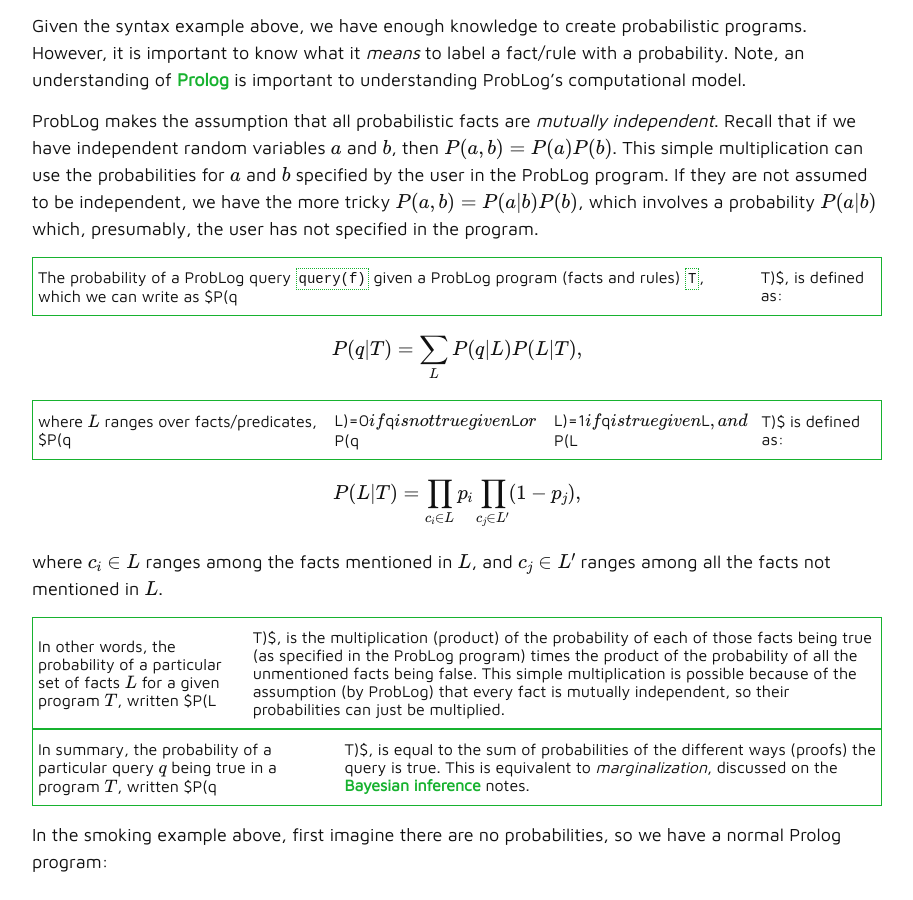
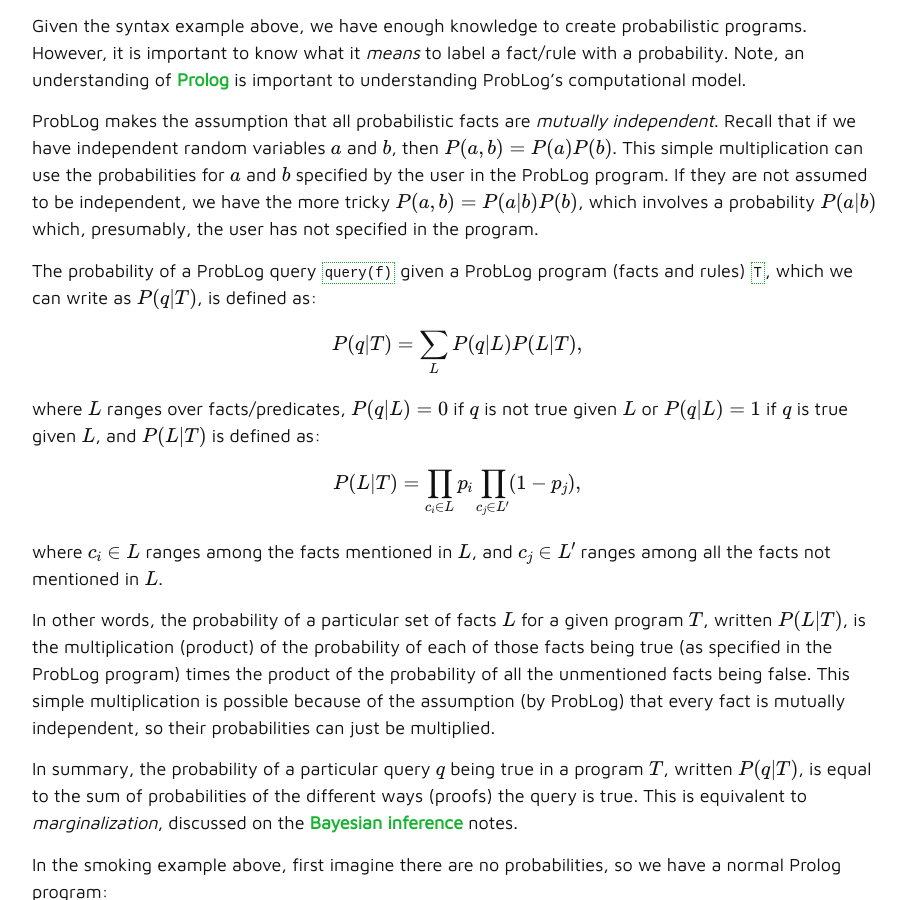
Before and after one commit to joshuaeckroth/csci431-website, a Jekyll site: the page built from notes/problog.md, in a window 1280 px wide and 900 px high, scrolled down 2224 px. Shown: the whole window, without its empty margins (183-1096 px from the left). Built offline with Jekyll 4.4.1, drawn with Linux system fonts in a browser that asks for light colours; some web fonts are replaced; formulas are drawn with MathJax 3; some of the changed text lies outside the part shown.

Commit message:
Formatting

```diff
--- a/notes/problog.md
+++ b/notes/problog.md
@@ -100,19 +100,19 @@ Given the syntax example above, we have enough knowledge to create probabilistic
 
 ProbLog makes the assumption that all probabilistic facts are *mutually independent*. Recall that if we have independent random variables $a$ and $b$, then $P(a,b)=P(a)P(b)$. This simple multiplication can use the probabilities for $a$ and $b$ specified by the user in the ProbLog program. If they are not assumed to be independent, we have the more tricky $P(a,b)=P(a\|b)P(b)$, which involves a probability $P(a\|b)$ which, presumably, the user has not specified in the program.
 
-The probability of a ProbLog query `query(f)` given a ProbLog program (facts and rules) `T`, which we can write as $P(q|T)$, is defined as:
+The probability of a ProbLog query `query(f)` given a ProbLog program (facts and rules) `T`, which we can write as $P(q\|T)$, is defined as:
 
 $$P(q|T)=\sum_{L} P(q|L)P(L|T),$$
 
-where $L$ ranges over facts/predicates, $P(q|L)=0$ if $q$ is not true given $L$ or $P(q|L)=1$ if $q$ is true given $L$, and $P(L|T)$ is defined as:
+where $L$ ranges over facts/predicates, $P(q\|L)=0$ if $q$ is not true given $L$ or $P(q\|L)=1$ if $q$ is true given $L$, and $P(L\|T)$ is defined as:
 
 $$P(L|T)=\prod_{c_i \in L} p_i \prod_{c_j \in L'} (1-p_j),$$
 
 where $c_i \in L$ ranges among the facts mentioned in $L$, and $c_j \in L'$ ranges among all the facts not mentioned in $L$.
 
-In other words, the probability of a particular set of facts $L$ for a given program $T$, written $P(L|T)$, is the multiplication (product) of the probability of each of those facts being true (as specified in the ProbLog program) times the product of the probability of all the unmentioned facts being false. This simple multiplication is possible because of the assumption (by ProbLog) that every fact is mutually independent, so their probabilities can just be multiplied.
+In other words, the probability of a particular set of facts $L$ for a given program $T$, written $P(L\|T)$, is the multiplication (product) of the probability of each of those facts being true (as specified in the ProbLog program) times the product of the probability of all the unmentioned facts being false. This simple multiplication is possible because of the assumption (by ProbLog) that every fact is mutually independent, so their probabilities can just be multiplied.
 
-In summary, the probability of a particular query $q$ being true in a program $T$, written $P(q|T)$, is equal to the sum of probabilities of the different ways (proofs) the query is true. This is equivalent to *marginalization*, discussed on the [Bayesian inference](/notes/bayesian-inference.html#tocAnchor-1-3) notes.
+In summary, the probability of a particular query $q$ being true in a program $T$, written $P(q\|T)$, is equal to the sum of probabilities of the different ways (proofs) the query is true. This is equivalent to *marginalization*, discussed on the [Bayesian inference](/notes/bayesian-inference.html#tocAnchor-1-3) notes.
 
 In the smoking example above, first imagine there are no probabilities, so we have a normal Prolog program:
 
@@ -151,9 +151,9 @@ Looking back at the original ProbLog version of this program (shown at the top o
 - 0.3: `stress(angelika)`
 - 0.7: not `stress(angelika)` (needed to skip past first case); 0.2: `influences(jonas, angelika)`; 0.3: `stress(jonas)`.
 
-The resulting probability is, therefore, $0.3+0.7*0.2*0.3 = 0.342$.
+The resulting probability is, therefore, $0.3+(0.7)(0.2)(0.3) = 0.342$.
 
-If we add `evidence(smokes(jonas))`, then the second proof does not need to involve `stress(jonas)`, thus dropping the $0.3$ multiplier, resulting in: $0.3+0.7*0.2=0.44$.
+If we add `evidence(smokes(jonas))`, then the second proof does not need to involve `stress(jonas)`, thus dropping the $0.3$ multiplier, resulting in: $0.3+(0.7)(0.2)=0.44$.
 
 If instead we add `evidence(smokes(jonas), false)`, then the second proof completely fails, leaving only the first proof with probability $0.3$.
 
```
